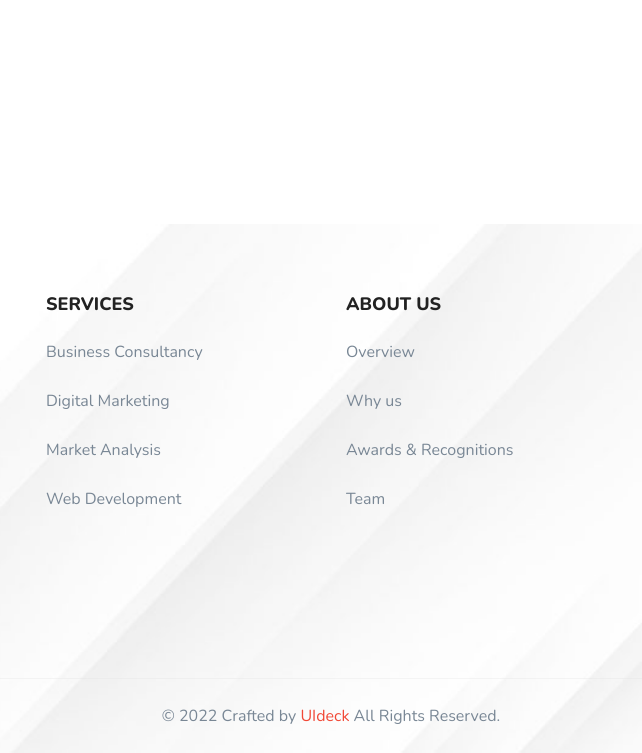
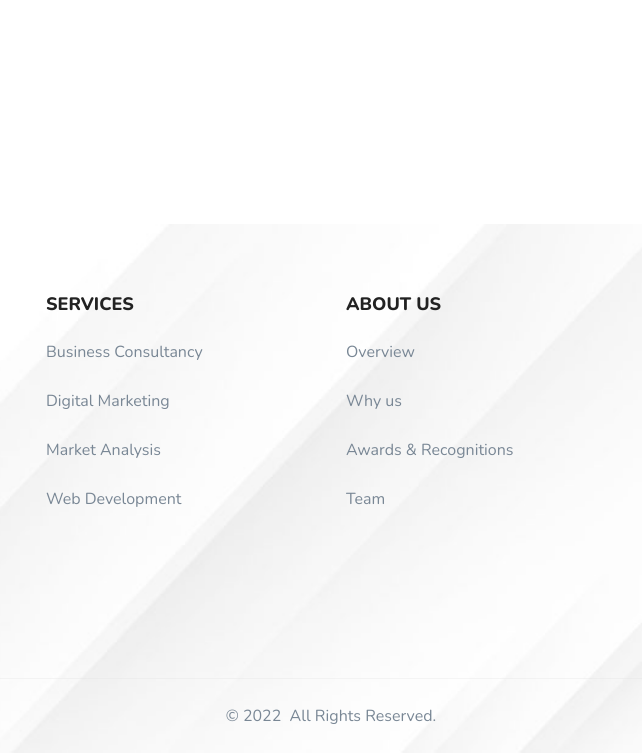
Before and after one commit to apurva345/day1.github.io, a plain HTML site: page index.html in a window 1280 px wide. Shown: the part 6456-7209 px from the top of the page, 309-951 px from the left. Drawn offline with nearby package versions, Linux system fonts and the light colour scheme; files whose address does not match are found by name.

Commit message:
Update index.html

```diff
--- a/index.html
+++ b/index.html
@@ -728,7 +728,7 @@ Box No. 386 <br>West Palm Beach, FL 33409 .</p>
                 </div> <!-- row -->
             </div> <!-- footer widget -->
             <div class="footer-copyright text-center">
-                <p class="text">© 2022 Crafted by <a href="https://uideck.com" rel="nofollow">UIdeck</a> All Rights Reserved.</p>
+                <p class="text">© 2022  <a href="https://uideck.com" rel="nofollow"></a> All Rights Reserved.</p>
             </div>
         </div> <!-- container -->
     </footer>
```
